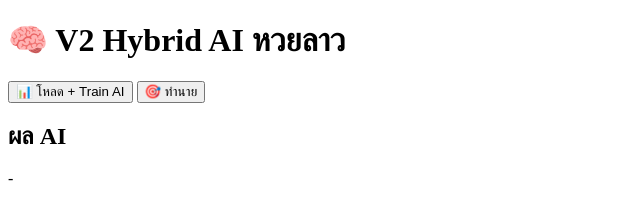
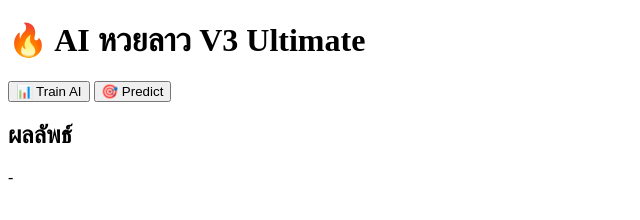
Before and after one commit to Aofthinan13/lao-lotto01, a plain HTML site: page index.html in a window 1280 px wide. Shown: the whole page, without its empty margins (0-640 px from the left). Drawn offline with Linux system fonts and the light colour scheme.

Commit message:
Update title and headings for V3 Ultimate

```diff
--- a/index.html
+++ b/index.html
@@ -2,17 +2,17 @@
 <html lang="th">
 <head>
   <meta charset="UTF-8">
-  <title>V2 AI หวยลาว</title>
+  <title>AI หวยลาว V3 Ultimate</title>
   <script src="https://cdn.jsdelivr.net/npm/@tensorflow/tfjs@4.20.0"></script>
 </head>
 
 <body>
-  <h1>🧠 V2 Hybrid AI หวยลาว</h1>
+  <h1>🔥 AI หวยลาว V3 Ultimate</h1>
 
-  <button onclick="loadAndTrain()">📊 โหลด + Train AI</button>
-  <button onclick="predict()">🎯 ทำนาย</button>
+  <button onclick="trainAll()">📊 Train AI</button>
+  <button onclick="predict()">🎯 Predict</button>
 
-  <h2>ผล AI</h2>
+  <h2>ผลลัพธ์</h2>
   <div id="result">-</div>
 
   <pre id="log"></pre>
```
